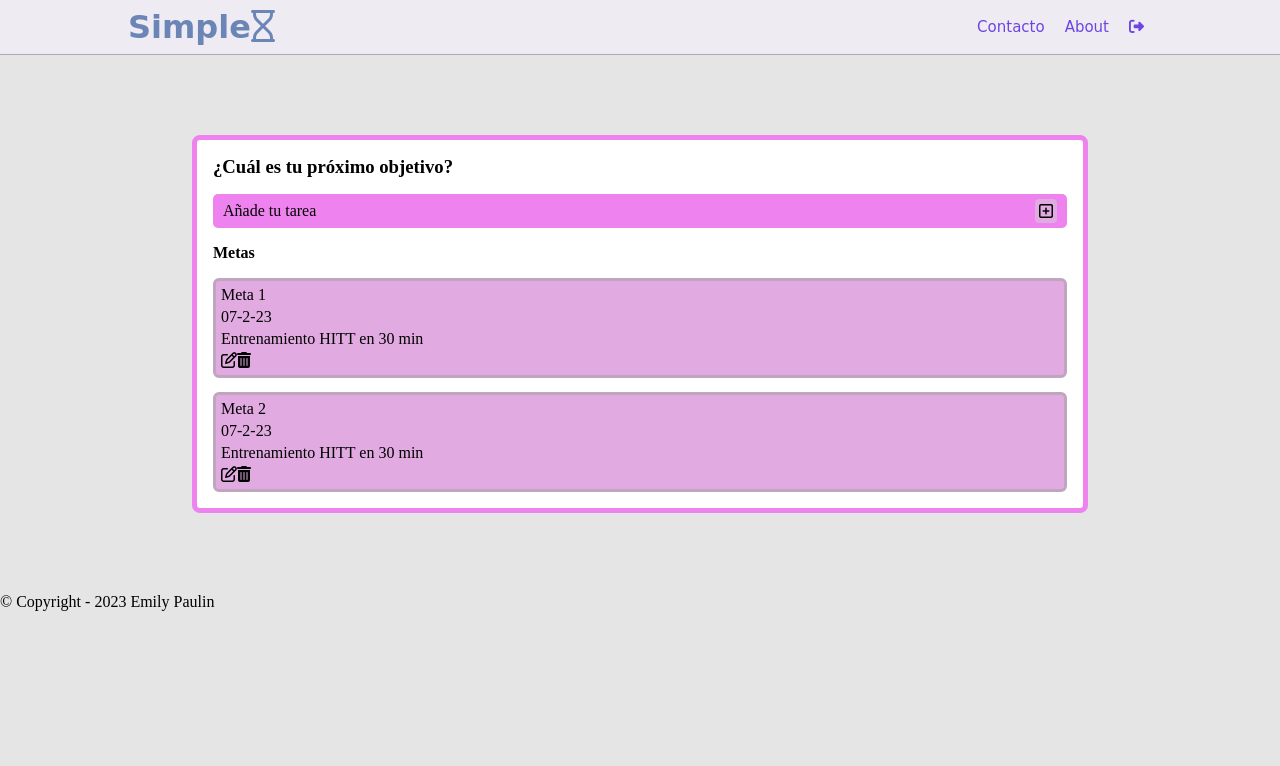
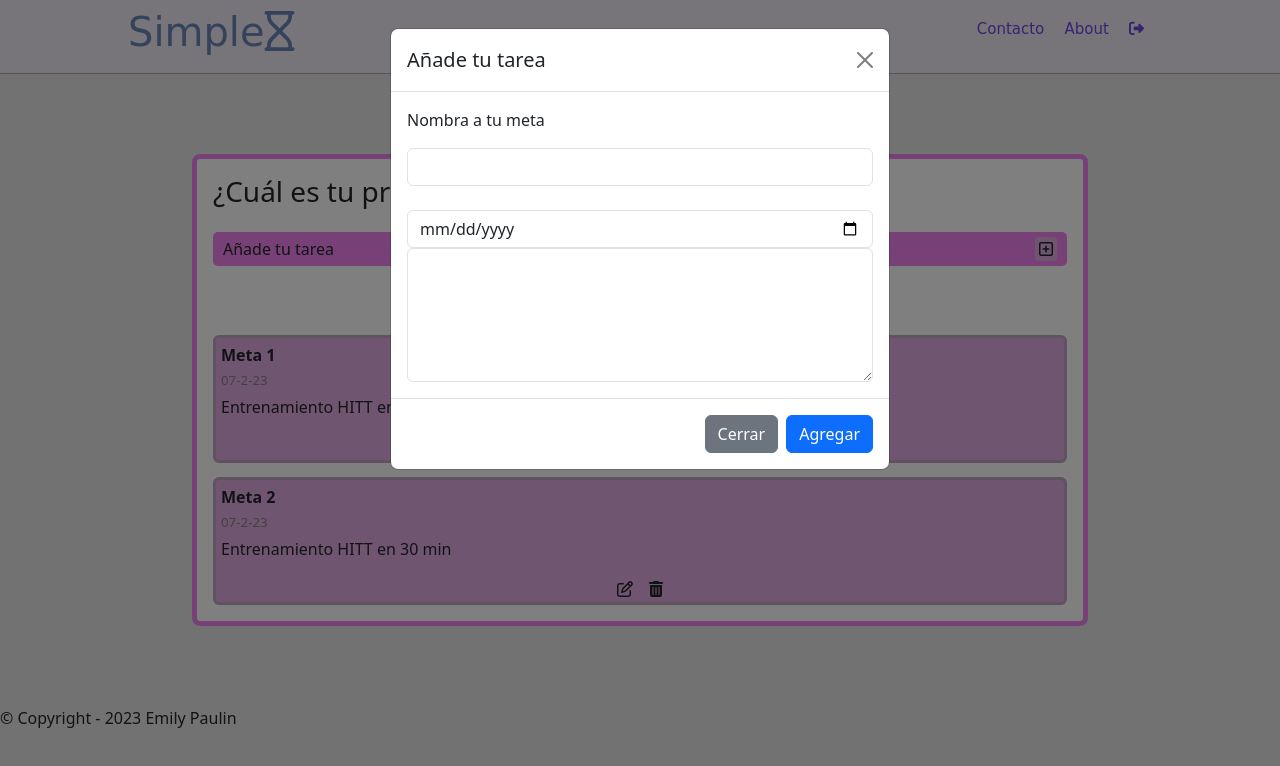
Before and after one commit to emspa07/CRUD, a plain HTML site: page index.html in a window 1280 px wide. Both pictures are taken after a click on the element "Añade tu tarea". Drawn offline with nearby package versions, Linux system fonts and the light colour scheme; a web font is replaced by a local one.

Commit message:
añadi un modal de bootstrap

```diff
--- a/index.html
+++ b/index.html
@@ -5,6 +5,7 @@
     <meta http-equiv="X-UA-Compatible" content="IE=edge">
     <meta name="viewport" content="width=device-width, initial-scale=1.0">
     <script src="https://kit.fontawesome.com/e37cdde8ba.js" crossorigin="anonymous"></script>
+    <link href="https://cdn.jsdelivr.net/npm/bootstrap@5.3.0-alpha1/dist/css/bootstrap.min.css" rel="stylesheet" integrity="sha384-GLhlTQ8iRABdZLl6O3oVMWSktQOp6b7In1Zl3/Jr59b6EGGoI1aFkw7cmDA6j6gD" crossorigin="anonymous">
     <link rel="stylesheet" href="/styles/index.css">
     <link rel="preconnect" href="https://fonts.googleapis.com">
 <link rel="preconnect" href="https://fonts.gstatic.com" crossorigin>
@@ -32,23 +33,48 @@
     <main>
         <div class="to-doapp">
             <h3>¿Cuál es tu próximo objetivo?</h3>
-            <div id="addtask">
+            <div id="addtask" data-bs-toggle="modal" data-bs-target="#form">
                 <span>Añade tu tarea</span>
                 <i class="fa-regular fa-square-plus"></i>
             </div>
-            <h4>Metas</h4>
+            <h4 class="text-task">Metas</h4>
+
+  <!-- Modal -->
+  <form class="modal fade" id="form" tabindex="-1" aria-labelledby="exampleModalLabel" aria-hidden="true">
+    <div class="modal-dialog">
+      <div class="modal-content">
+        <div class="modal-header">
+          <h1 class="modal-title fs-5" id="exampleModalLabel">Añade tu tarea</h1>
+          <button type="button" class="btn-close" data-bs-dismiss="modal" aria-label="Close"></button>
+        </div>
+        <div class="modal-body">
+          <p>Nombra a tu meta</p>
+          <input class="form-control" type="text" name="" id="">
+          <br>
+          <input class="form-control" type="date" name="" id="">
+          <textarea class="form-control" name="" id="" cols="30" rows="5"></textarea>
+        </div>
+        <div class="modal-footer">
+          <button type="button" class="btn btn-secondary" data-bs-dismiss="modal">Cerrar</button>
+          <button type="button" class="btn btn-primary">Agregar</button>
+        </div>
+      </div>
+    </div>
+  </form>
+
+
             <div id="metas">
                 <div>
-                <span>Meta 1</span>
-                <span>07-2-23</span>
+                <span class="task-me">Meta 1</span>
+                <span class="date">07-2-23</span>
                 <p>Entrenamiento HITT en 30 min</p>
                 <span class="opciones">
                     <i class="fa-regular fa-pen-to-square"></i><i class="fa-solid fa-trash-can"></i>
                 </span>
                 </div>
                 <div>
-                <span>Meta 2</span>
-                <span>07-2-23</span>
+                <span class="task-me">Meta 2</span>
+                <span class="date">07-2-23</span>
                 <p>Entrenamiento HITT en 30 min</p>
                 <span class="opciones">
                     <i class="fa-regular fa-pen-to-square"></i><i class="fa-solid fa-trash-can"></i>
@@ -61,5 +87,6 @@
         &copy; Copyright - 2023 Emily Paulin
     </footer>
     <script src="/javascript/index.js"></script>
+    <script src="https://cdn.jsdelivr.net/npm/bootstrap@5.3.0-alpha1/dist/js/bootstrap.bundle.min.js" integrity="sha384-w76AqPfDkMBDXo30jS1Sgez6pr3x5MlQ1ZAGC+nuZB+EYdgRZgiwxhTBTkF7CXvN" crossorigin="anonymous"></script>
 </body>
 </html>
--- a/styles/index.css
+++ b/styles/index.css
@@ -73,6 +73,10 @@ main .to-doapp{
     padding: 4px;
     border-radius: 4px;
 }
+main .text-task{
+    display:flex;
+    justify-content: center;
+}
 #metas{
     display: grid;
     gap: 14px;
@@ -84,6 +88,19 @@ main .to-doapp{
     border-radius: 6px;
     display: grid;
     gap: 4px;
+}
+.task-me{
+    font-weight: bold;
+}
+.date{
+    font-size: smaller;
+    color: rgb(132, 130, 130);
+}
+.opciones{
+    justify-self: center;
+    display: flex;
+    gap:1rem;
+    cursor: pointer;
 }
 /* responsive media*/
 @media (min-width:240px) and (max-width:720px){
```
